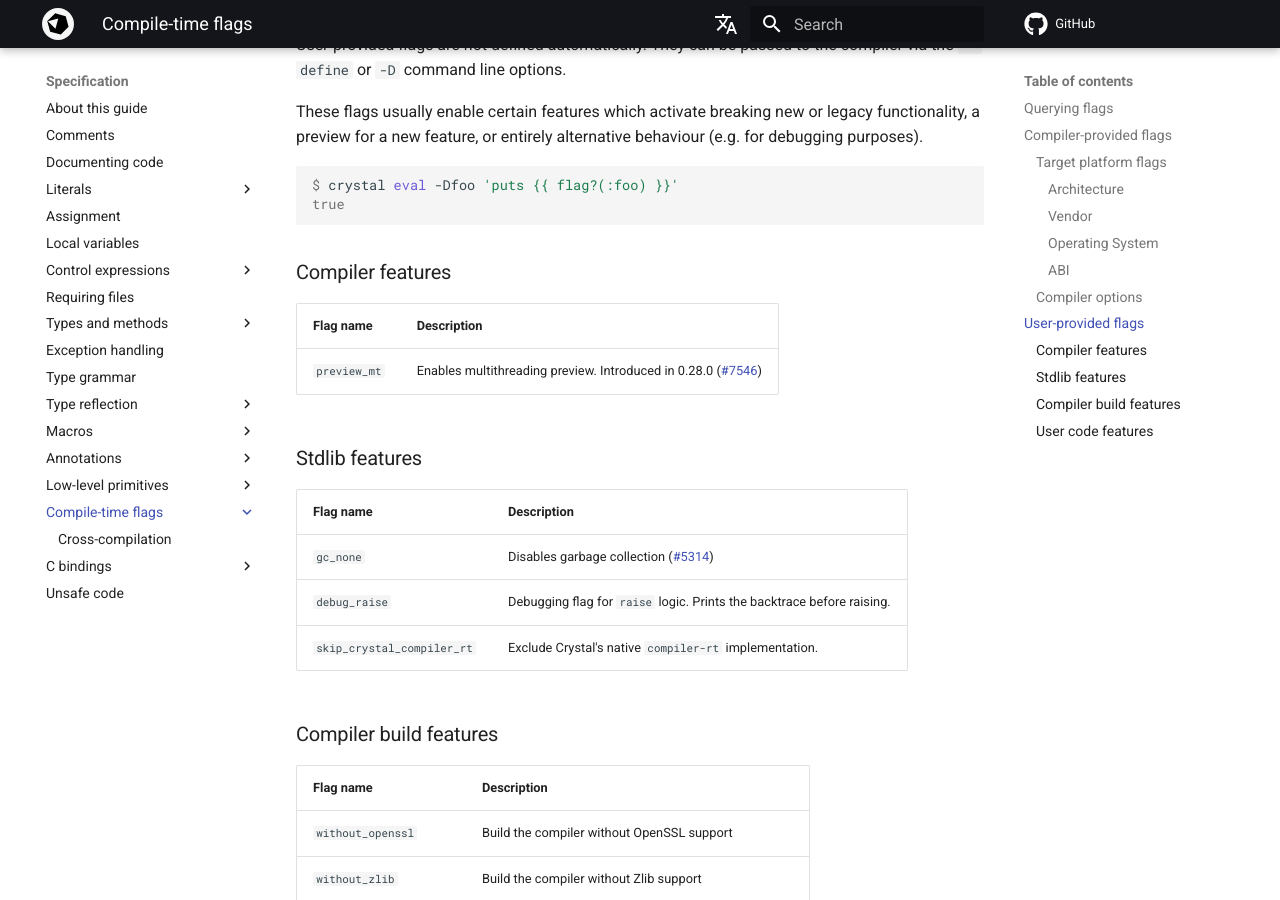
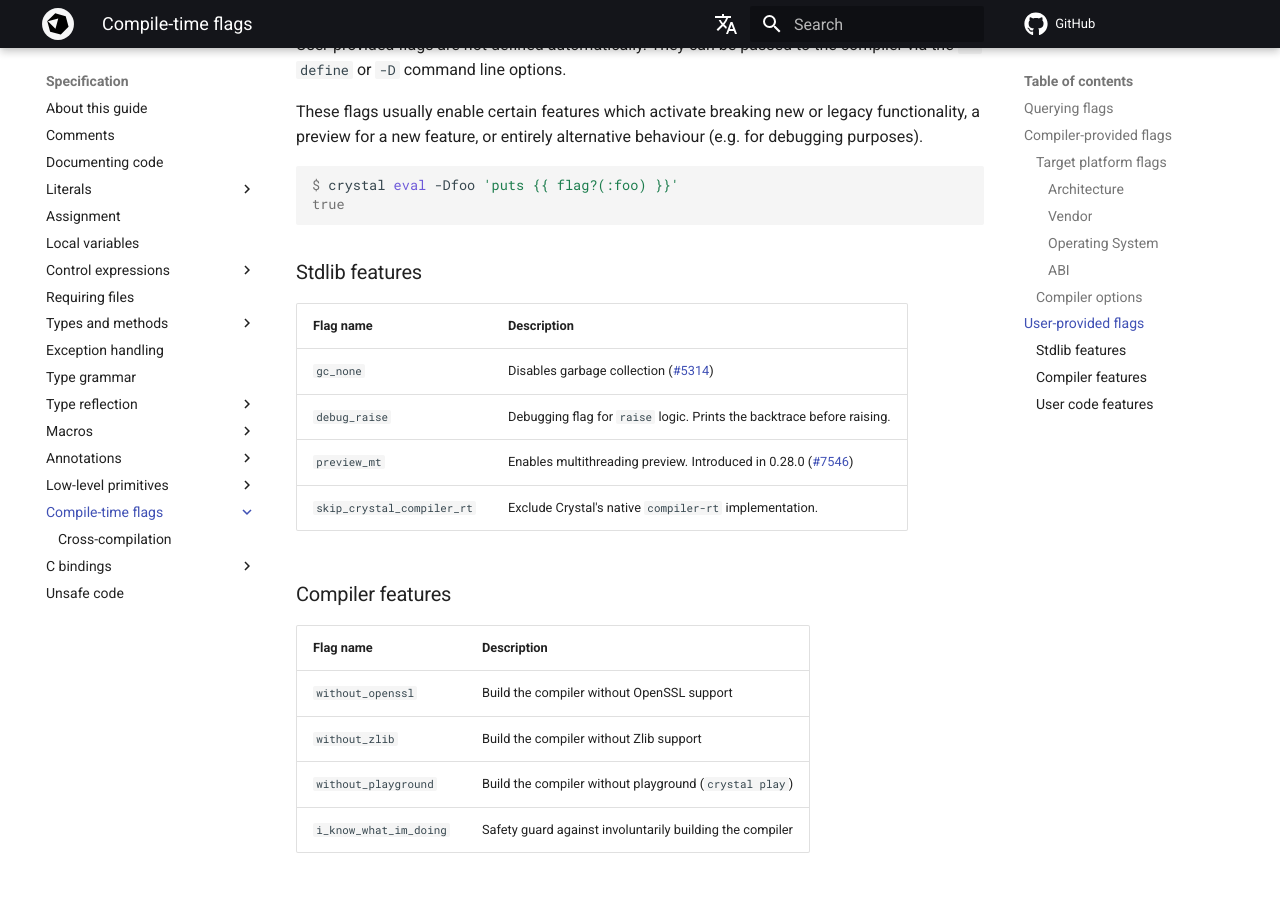
Before and after one commit to crystal-lang/crystal-book, an MkDocs documentation site: the page built from docs/syntax_and_semantics/compile_time_flags.md, in a window 1280 px wide and 900 px high, scrolled down 3447 px. Built offline with MkDocs 1.6.1 and Material for MkDocs 9.7.7, drawn with Linux system fonts in a browser that asks for light colours; nearby versions of some CDN libraries; library files that are not in the unit come from our copies; comment, search, counter and statistics services are not loaded.

Commit message:
Move preview_mt to stdlib features

````diff
--- a/docs/syntax_and_semantics/compile_time_flags.md
+++ b/docs/syntax_and_semantics/compile_time_flags.md
@@ -119,21 +119,16 @@ $ crystal eval -Dfoo 'puts {{ flag?(:foo) }}'
 true
 ```
 
-### Compiler features
-
-| Flag name | Description |
-|-----------|-------------|
-| `preview_mt` | Enables multithreading preview. Introduced in 0.28.0 ([#7546](https://github.com/crystal-lang/crystal/pull/7546))
-
 ### Stdlib features
 
 | Flag name | Description |
 |-----------|-------------|
 | `gc_none` | Disables garbage collection ([#5314](https://github.com/crystal-lang/crystal/pull/5314))
 | `debug_raise` | Debugging flag for `raise` logic. Prints the backtrace before raising.
+| `preview_mt` | Enables multithreading preview. Introduced in 0.28.0 ([#7546](https://github.com/crystal-lang/crystal/pull/7546))
 | `skip_crystal_compiler_rt` | Exclude Crystal's native `compiler-rt` implementation.
 
-### Compiler build features
+### Compiler features
 
 | Flag name | Description |
 |-----------|-------------|
````
